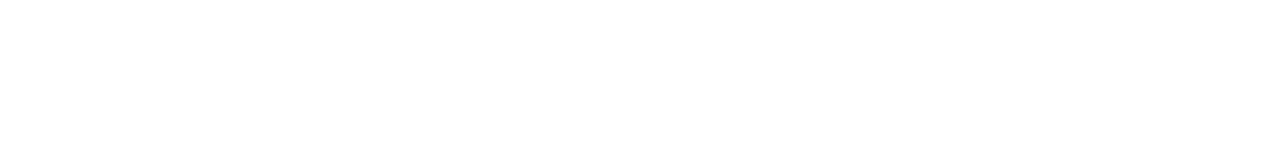
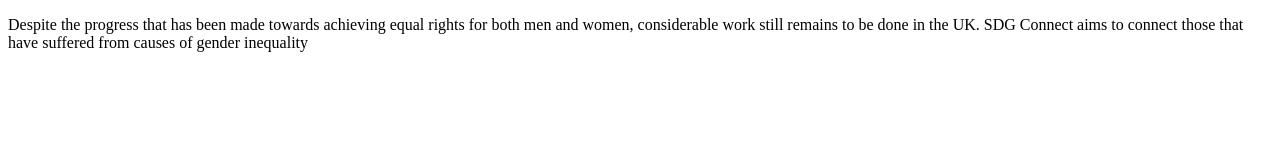
Before and after one commit to KavitaTailor/group_project, a plain HTML site: page index.html in a window 1280 px wide. Drawn offline with Linux system fonts and the light colour scheme.

Commit message:
Update index.html

```diff
--- a/index.html
+++ b/index.html
@@ -6,3 +6,7 @@
 </head>
 
 <body>
+
+  <p>Despite the progress that has been made towards achieving equal rights for both men and women, considerable work
+    still remains to be done in the UK. SDG Connect aims to connect those that have suffered from causes of gender
+    inequality
```
Lines whose indentation alone changed are shown as unchanged.
